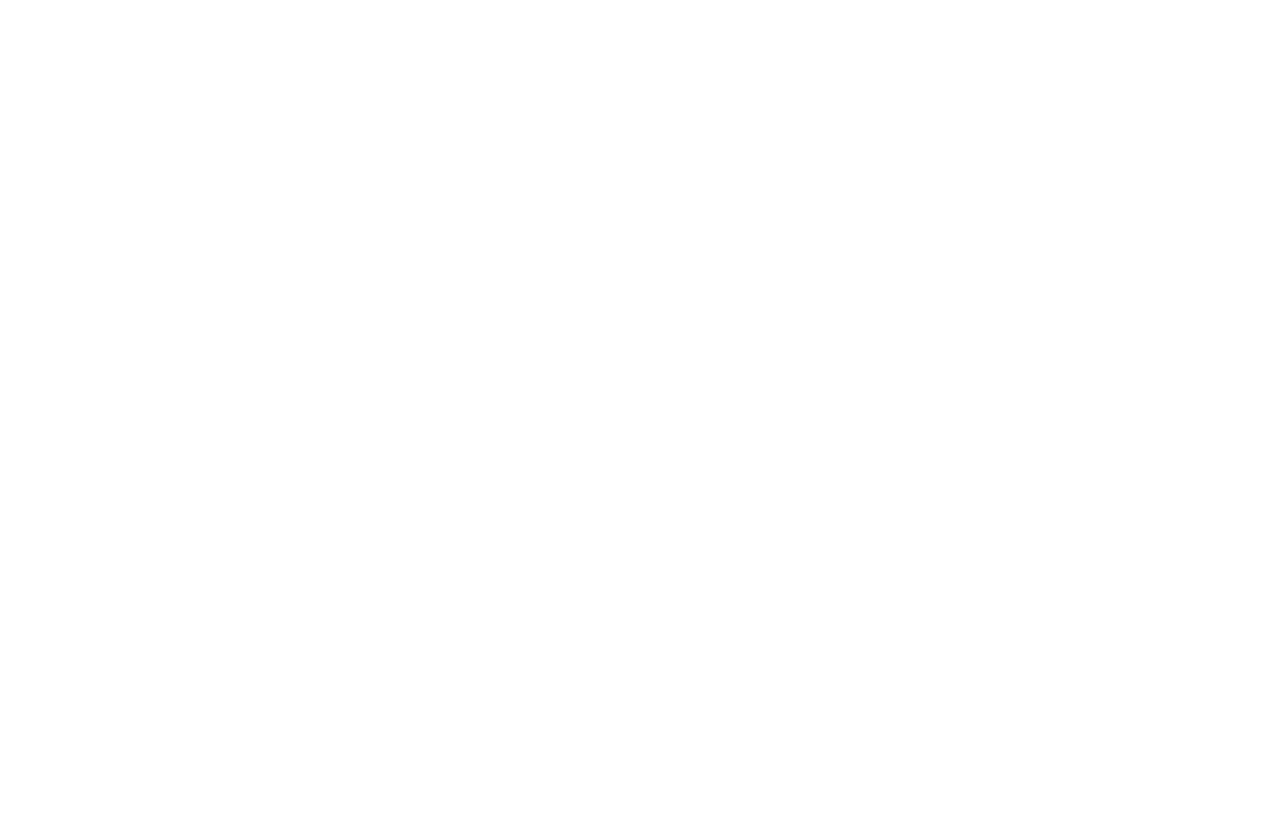
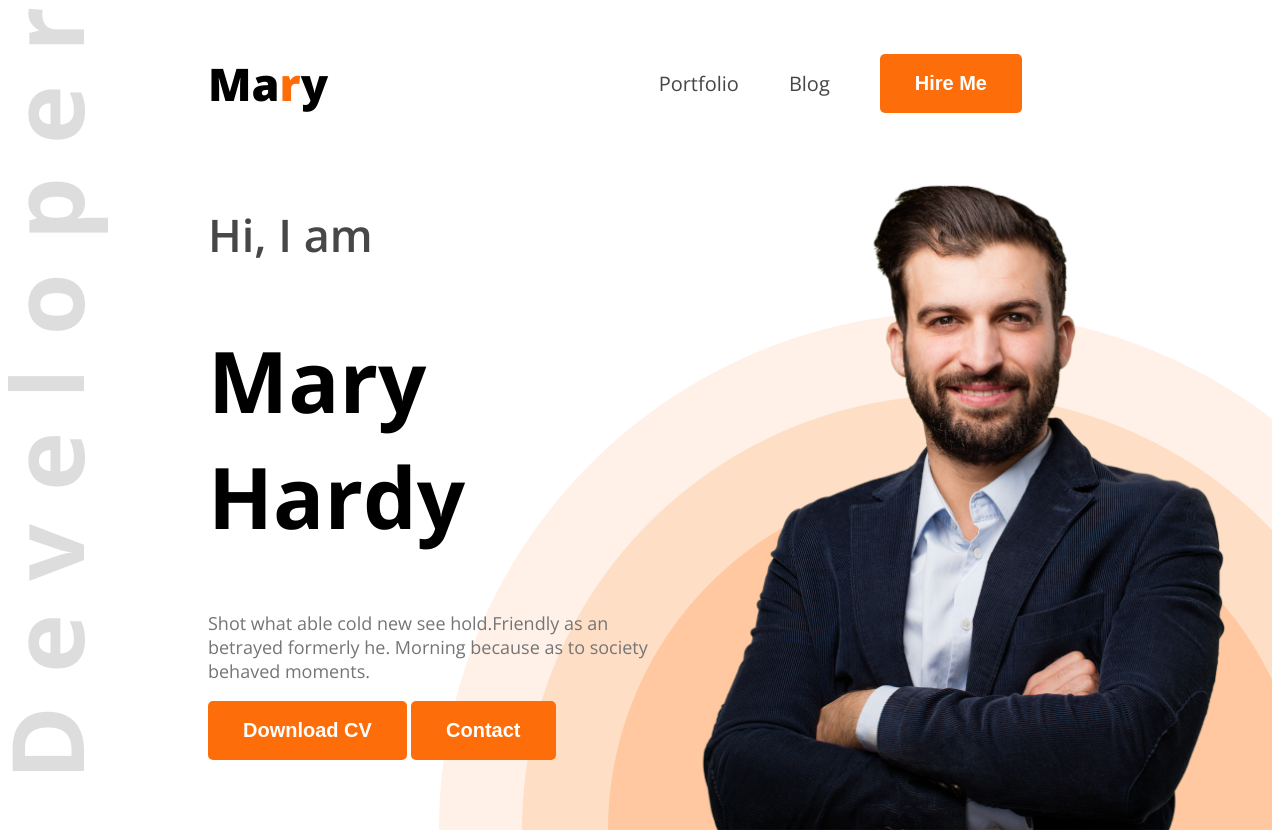
Before and after one commit to DevelopWebAdnan/web-dev-portfolio, a plain HTML site: page index.html in a window 1280 px wide. Before the commit the page ends 800 px from the top, so only its background shows below. Drawn offline with nearby package versions, Linux system fonts and the light colour scheme.

Commit message:
completed the header section

```diff
--- a/index.html
+++ b/index.html
@@ -1,12 +1,36 @@
+<!-- 7/28/2024 -->
+
 <!DOCTYPE html>
 <html lang="en">
 <head>
     <meta charset="UTF-8">
     <meta name="viewport" content="width=device-width, initial-scale=1.0">
     <title>Web Developer Portfolio</title>
+    <link rel="preconnect" href="https://fonts.googleapis.com">
+<link rel="preconnect" href="https://fonts.gstatic.com" crossorigin>
+<link href="https://fonts.googleapis.com/css2?family=Open+Sans:ital,wght@0,300..800;1,300..800&display=swap" rel="stylesheet">
+    <link rel="stylesheet" href="styles/portfolio.css">
 </head>
-<body>
-    <header>
+<body class="open-sans-normal">
+    <header class="header">
+        <nav>
+            <h3 class="nav-title">Ma<span class="text-primary">r</span>y</h3>
+            <ul>
+                <li><a class="dark-2" href="">Portfolio</a></li>
+                <li><a class="dark-2" href="">Blog</a></li>
+                <li><a href=""><button class="btn-primary">Hire Me</button></a></li>
+            </ul>
+        </nav>
+        <div class="banner">
+            <div class="banner-content">
+                <h3 class="banner-greetings dark-2">Hi, I  am</h3>
+                <h1 class="banner-title">Mary Hardy</h1>
+                <p class="description dark-3">Shot what able cold new see hold.Friendly as an betrayed formerly he. Morning because as to society behaved moments.</p>
+                <button class="btn-primary">Download CV</button>
+                <button class="btn-primary">Contact</button>
+            </div>
+            <img class="banner-profile-pic" src="images/hardy.png" alt="">
+        </div>
 
     </header>
     <main>
--- /dev/null
+++ b/styles/portfolio.css
@@ -0,0 +1,91 @@
+/* 7/28/2024 */
+
+.open-sans-normal {
+  font-family: "Open Sans", sans-serif;
+  font-optical-sizing: auto;
+  font-style: normal;
+  font-variation-settings:
+    "wdth" 100;
+}
+
+/* shared styles */
+.text-primary{
+    color: #FD6E0A;
+}
+.dark-2{
+    color: #474747;
+}
+.dark-3{
+    color: #757575;
+}
+.btn-primary{
+    background-color: #FD6E0A;
+    padding: 18px 35px;
+    font-weight: bold;
+    font-size: 20px;
+    border: none;
+    color: white;
+    border-radius: 5px;
+}
+
+/* header */
+.header{
+    background-image: url('../images/developer.png'), url('../images/header_bg.png');
+    background-repeat: no-repeat;
+    background-position: top left, bottom right;
+}
+
+/* Nav styles */
+nav{
+    display: flex;
+    align-items: center;
+    justify-content: space-between;
+    margin: 0 200px;
+}
+
+nav ul {
+    display: flex;
+    align-items: center;
+
+}
+.nav-title{
+    font-weight: 800;
+    font-size: 45px;
+}
+
+nav ul li{
+    list-style: none;
+    margin-right: 50px;
+}
+
+nav li a{
+    text-decoration: none;
+    font-size: 20px;
+}
+
+/* banner styles */
+.banner{
+    display: flex;
+    justify-content: space-between;
+    margin: 0 38px 0 200px;
+}
+.banner-content{
+    max-width: 580px;
+}
+.banner-greetings{
+    font-weight: 600;
+    font-size: 45px;
+}
+
+.banner-title{
+    font-weight: bold;
+    font-size: 85px;
+}
+
+.description{
+    font-size: 18px;
+
+}
+.banner-profile-pic{
+    width: 580px;
+}
```
